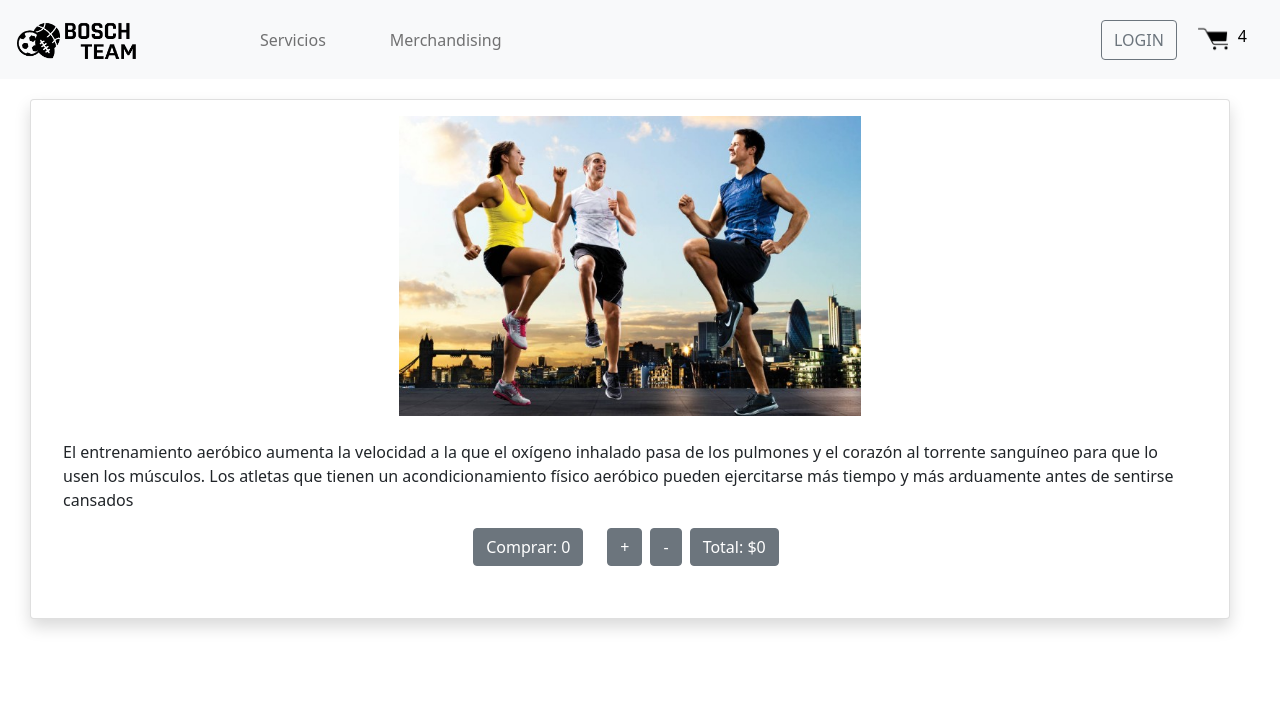
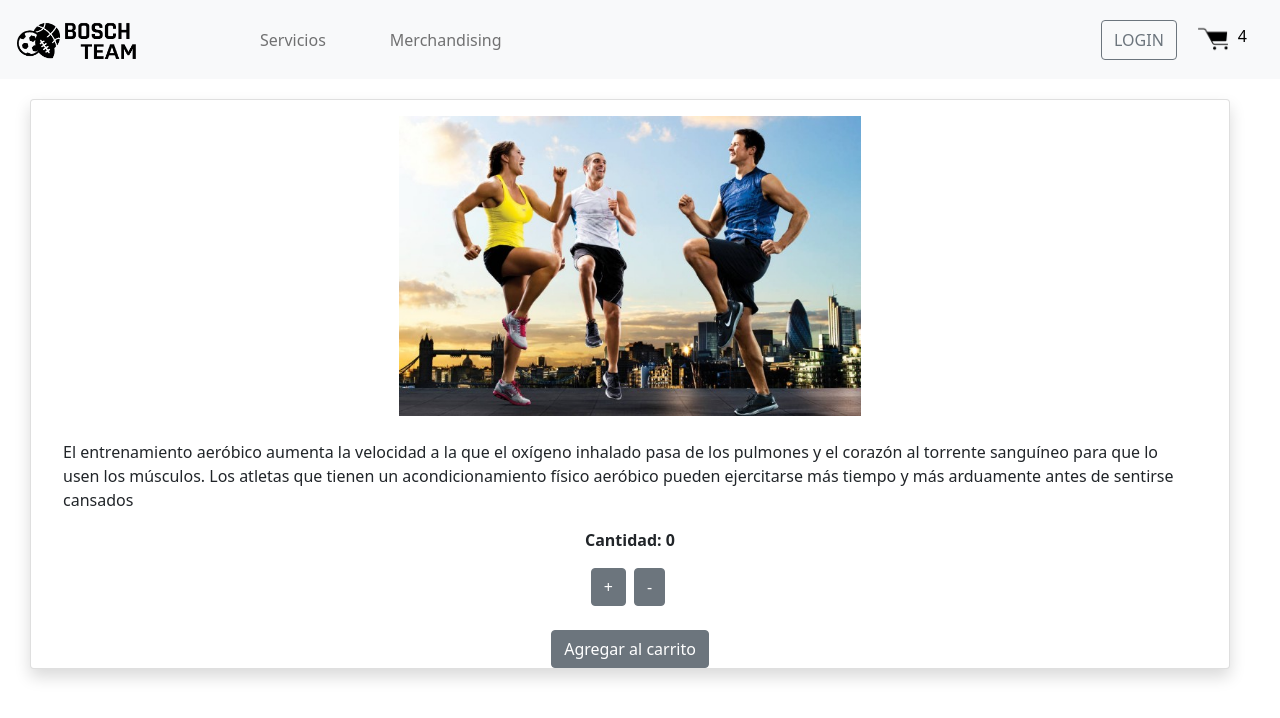
Before and after one commit to JaviMenga/BoschTeam, a React (Create React App) app: page /detail/1 in a window 1280 px wide. Shown: the top 718 px of the page. Built offline with nearby package versions, Linux system fonts and the light colour scheme.

Commit message:
Counter added

```diff
--- a/package.json
+++ b/package.json
@@ -10,7 +10,7 @@
         "react": "17.0.2",
         "react-bootstrap": "2.0.2",
         "react-dom": "17.0.2",
-        "react-router-dom": "5.2",
+        "react-router-dom": "6.1.1",
         "react-scripts": "4.0.3",
         "web-vitals": "1.1.2"
     },
--- a/src/App.jsx
+++ b/src/App.jsx
@@ -1,7 +1,7 @@
 import './App.css';
 import 'bootstrap/dist/css/bootstrap.min.css'
 import 'bootstrap/dist/js/bootstrap.bundle.min'
-import {BrowserRouter, Switch, Router, Route} from 'react-router-dom'
+import {BrowserRouter, Routes, Route} from 'react-router-dom'
 import NavBar from './components/NavBar/NavBar.jsx'
 import ItemListContainer from './containers/ItemListContainer.jsx'
 import ItemDetailContainer from './containers/ItemDetailContainer.jsx'
@@ -12,11 +12,11 @@ function App() {
     <BrowserRouter>
         <div className = 'App'>
             <NavBar/>
-                <Switch>
-                    <Route exact path='/'><ItemListContainer/></Route>
-                    <Route path='/category/:categoryId'><ItemListContainer/></Route>
-                    <Route path='/detail/:detailId'><ItemDetailContainer/></Route>
-                </Switch>
+                <Routes>
+                    <Route path='/' element={<ItemListContainer/>} />
+                    <Route path='/category/:categoryId' element={<ItemListContainer/>} />
+                    <Route path='/detail/:detailId' element={<ItemDetailContainer/>} />
+                </Routes>
         </div>
     </BrowserRouter>
     );
--- /dev/null
+++ b/src/components/ButtonBuy/ButtonBuy.jsx
@@ -0,0 +1,16 @@
+import { Link } from 'react-router-dom'
+import { useState } from 'react'
+
+
+const  ButtonBuy = () =>{
+    const [count, setCount] =useState(0)
+
+    return(
+        <div style={{display:'flex', justifyContent:'center'}}>
+            <Link to={'/cart'} className='btn btn-secondary me-2'>Comprar</Link>
+        </div>
+    )
+
+}
+
+export default ButtonBuy;
--- a/src/components/ItemCount/ItemCount.jsx
+++ b/src/components/ItemCount/ItemCount.jsx
@@ -1,6 +1,7 @@
 import { useState } from 'react';
+import { Link } from 'react-router-dom';
 
-const ItemCount = ({max, initial, price}) => {
+const ItemCount = ({max, initial}) => {
 
     const [count, setCount] = useState(0)
 
@@ -26,13 +27,18 @@ const onAdd =() =>{
     }
 
     return(
-    <div style={{display:'flex', justifyContent:'center'}}>
-        <a href='/#' className='btn btn-secondary me-4' onClick={onAdd}>Comprar: {count}</a>
+        <div style={{display:'flex', flexDirection:'column', alignItems:'center'}}>
+            <div>
+                <p style={{fontWeight:'bold'}}>Cantidad: {count}</p>
+            </div>
+            <div>
                 <button className='btn btn-secondary me-2' onClick={addItem}>+</button>
-        <button className='btn btn-secondary me-2' onClick={removeItem}>-</button>
-        <button className='btn btn-secondary me-2'>Total: ${price*count}</button>
+                <button className='btn btn-secondary me-1' onClick={removeItem}>-</button>
+            </div>
+            <button className='btn btn-secondary mt-4'>Agregar al carrito</button>
         </div>
 
-    )}
+        )
+}
 
 export default ItemCount;
--- a/src/components/ItemDetail/ItemDetail.jsx
+++ b/src/components/ItemDetail/ItemDetail.jsx
@@ -1,17 +1,23 @@
 import ItemCount from '../ItemCount/ItemCount.jsx'
+import ButtonBuy from '../ButtonBuy/ButtonBuy.jsx'
+import { useState } from 'react'
 
 
-const ItemDetail = ({title, detail, img, price}) =>{
+const ItemDetail = ({Item, UserCount}) =>{
 
+    const [userCount,setUserCount]=useState(0)
+    console.log(UserCount)
+
+    const Count = userCount > 0 ? ButtonBuy : ItemCount
 
     return(
 
-        <div className='card shadow p-3 mb-5 bg-body rounded' style={{height:520, marginRight:50, marginBottom:20, marginTop:20, alignItems:'center'}}>
-            <img src={img}  style={{ height:300}} alt='Imagen de entrenamiento'/>
+        <div className='card shadow p-3 mb-5 bg-body rounded' style={{height:570, marginRight:50, marginBottom:20, marginTop:20, alignItems:'center'}}>
+            <img src={Item.img}  style={{ height:300}} alt='Imagen de entrenamiento'/>
             <div className='card-body'>
-                <h5 className='card-title'>{title}</h5>
-                <p className='card-text'>{detail}</p>
-                <ItemCount max={4} initial={0} price={price}/>
+                <h5 className='card-title'>{Item.title}</h5>
+                <p className='card-text'>{Item.detail}</p>
+                <Count max={Item.stock} initial={0}/>
             </div>
         </div>
 
--- a/src/components/NavBar/NavBar.jsx
+++ b/src/components/NavBar/NavBar.jsx
@@ -1,8 +1,19 @@
 import brand from '../../assets/Bosch-Logo.png'
 import CartWidget from './CartWidget.jsx';
+import { useEffect, useState } from 'react';
+import { getCategories } from '../../products';
 import {Link} from 'react-router-dom'
 
 const NavBar = () => {
+
+    const [categories, setCategories] = useState([])
+
+    useEffect(()=>{
+        getCategories().then(categories=>{
+            setCategories(categories)
+        })
+    },[])
+
     return ( <nav className = 'navbar navbar-expand-lg navbar-light bg-light'>
                 <div className = 'container-fluid'>
                     <Link className = 'navbar-brand' to={'/'}>
@@ -13,12 +24,11 @@ const NavBar = () => {
                     </button>
                     <div className = 'collapse navbar-collapse' id = 'navbarNav'>
                         <ul className = 'navbar-nav ms-5 w-100'>
-                            <li className = 'nav-item ms-5'>
-                                <Link className = 'nav-link' to={'/category/Servicios'} > Servicios </Link>
-                            </li>
-                            <li className = 'nav-item ms-5'>
-                                <Link className = 'nav-link' to={'/category/Merchandising'} > Merchandising </Link>
-                            </li>
+                            {categories.map(item=>
+                                <li className = 'nav-item ms-5'>
+                                    <Link className= 'nav-link' to={`/category/${item.category}`} key={item.id}>{item.category}</Link>
+                                </li>
+                            )}
                             <div className='d-grid gap-2 d-md-flex justify-content-end w-100'>
                                 <button className='btn btn-outline-secondary me-md-2' type='button'>LOGIN</button>
                             </div>
--- a/src/containers/ItemDetailContainer.jsx
+++ b/src/containers/ItemDetailContainer.jsx
@@ -5,7 +5,7 @@ import { useParams } from 'react-router-dom'
 
 const ItemDetailContainer = () => {
 
-    const [listItem, setlistItem]=useState([])
+    const [Item, setlistItem]=useState([])
     const {detailId} = useParams()
 
     useEffect(()=>{
@@ -23,7 +23,7 @@ const ItemDetailContainer = () => {
 // Contenedor
     return (
         <div style={{marginLeft:30}}>
-            <ItemDetail title={listItem.title} detail={listItem.detail} img={listItem.img} price={listItem.price}/>
+            <ItemDetail Item={Item}/>
         </div>
     )
 }
--- a/src/products.jsx
+++ b/src/products.jsx
@@ -8,7 +8,8 @@ const products = [
       price: 600,
       img: require('./assets/img1.jpg').default,
       detail: 'El entrenamiento aeróbico aumenta la velocidad a la que el oxígeno inhalado pasa de los pulmones y el corazón al torrente sanguíneo para que lo usen los músculos. Los atletas que tienen un acondicionamiento físico aeróbico pueden ejercitarse más tiempo y más arduamente antes de sentirse cansados',
-      category:'Servicios'
+      category:'Servicios',
+      stock:4
     },
     {
       id:2,
@@ -17,7 +18,8 @@ const products = [
       price: 700,
       img: require('./assets/img2.jpg').default,
       detail:'Los ejercicios isométricos son contracciones de un músculo o grupo de músculos específico. Durante los ejercicios isométricos, el músculo no cambia de largo de manera obvia, y la articulación afectada no se mueve. Los ejercicios isométricos ayudan a mantener la fuerza.',
-      category:'Servicios'
+      category:'Servicios',
+      stock:4
     },
     {
       id:3,
@@ -26,7 +28,8 @@ const products = [
       price: 800,
       img: require('./assets/img3.jpg').default,
       detail:'Estos incluyen levantar pesas, caminar, hacer senderismo, correr, subir escaleras, jugar tenis y bailar. Los ejercicios de resistencia, como levantar pesas, también pueden fortalecer los huesos.',
-      category:'Servicios'
+      category:'Servicios',
+      stock:4
     },
     {
       id:4,
@@ -35,7 +38,8 @@ const products = [
       price: 1200,
       img: require('./assets/img4.jpg').default,
       detail:'Remera confeccionado en tejido sin costuras 75% algodón / 23% poliéster / 2% elastano. Diseño casi sin costuras que evita los roces y la irritación de la piel. Estampado en Serigrafía',
-      category:'Merchandising'
+      category:'Merchandising',
+      stock:30
     },
     {
       id:5,
@@ -44,7 +48,8 @@ const products = [
       price: 1200,
       img: require('./assets/img5.jpg').default,
       detail:'Remera confeccionado en tejido sin costuras 75% algodón / 23% poliéster / 2% elastano. Diseño casi sin costuras que evita los roces y la irritación de la piel. Estampado en Serigrafía.',
-      category:'Merchandising'
+      category:'Merchandising',
+      stock:20
     },
     {
       id:6,
@@ -53,26 +58,47 @@ const products = [
       price: 1200,
       img: require('./assets/img6.jpg').default,
       detail:'Remera confeccionado en tejido sin costuras 75% algodón / 23% poliéster / 2% elastano. Diseño casi sin costuras que evita los roces y la irritación de la piel. Estampado en Serigrafíaos.',
-      category:'Merchandising'
+      category:'Merchandising',
+      stock:15
     }
+]
+// Array de categorias simulando una API
+const categories=[
+  {
+  id:'Servicios',
+  category:'Servicios'
+  },
+  {
+  id:'Merchandising',
+  category:'Merchandising'
+  }
 ]
 
 
 // Promise con mi array de productos
 export const getProduct = () => {
-    return new Promise((resolve,reject)=>{
+    return new Promise((resolve, reject)=>{
       setTimeout(()=> resolve(products), 500)
     })
 }
 
+// Promise con mi array de productos filtrado por ID
 export const getItemById = (detailId) => {
-    return new Promise ((resolve,reject)=>{
+    return new Promise ((resolve, reject)=>{
       setTimeout (()=>resolve(products.find(item=>parseInt(item.id) === parseInt(detailId))),500)
     })
   }
 
+// Promise con mi array de productos filtrado por CATEGORIAS
   export const getProductByCategory = (categoryId) => {
-    return new Promise ((resolve,reject)=>{
+    return new Promise ((resolve, reject)=>{
       setTimeout (()=>resolve(products.filter(item=>item.category === categoryId)),500)
     })
   }
+
+// Promise con mi array de categorias
+  export const getCategories = () => {
+    return new Promise ((resolve, reject) =>{
+      setTimeout(()=>resolve(categories),500)
+    })
+  }
```
Also changed, not shown: 1 other file (tests, documents, lock files or other folders). Lines whose indentation alone changed are shown as unchanged.
